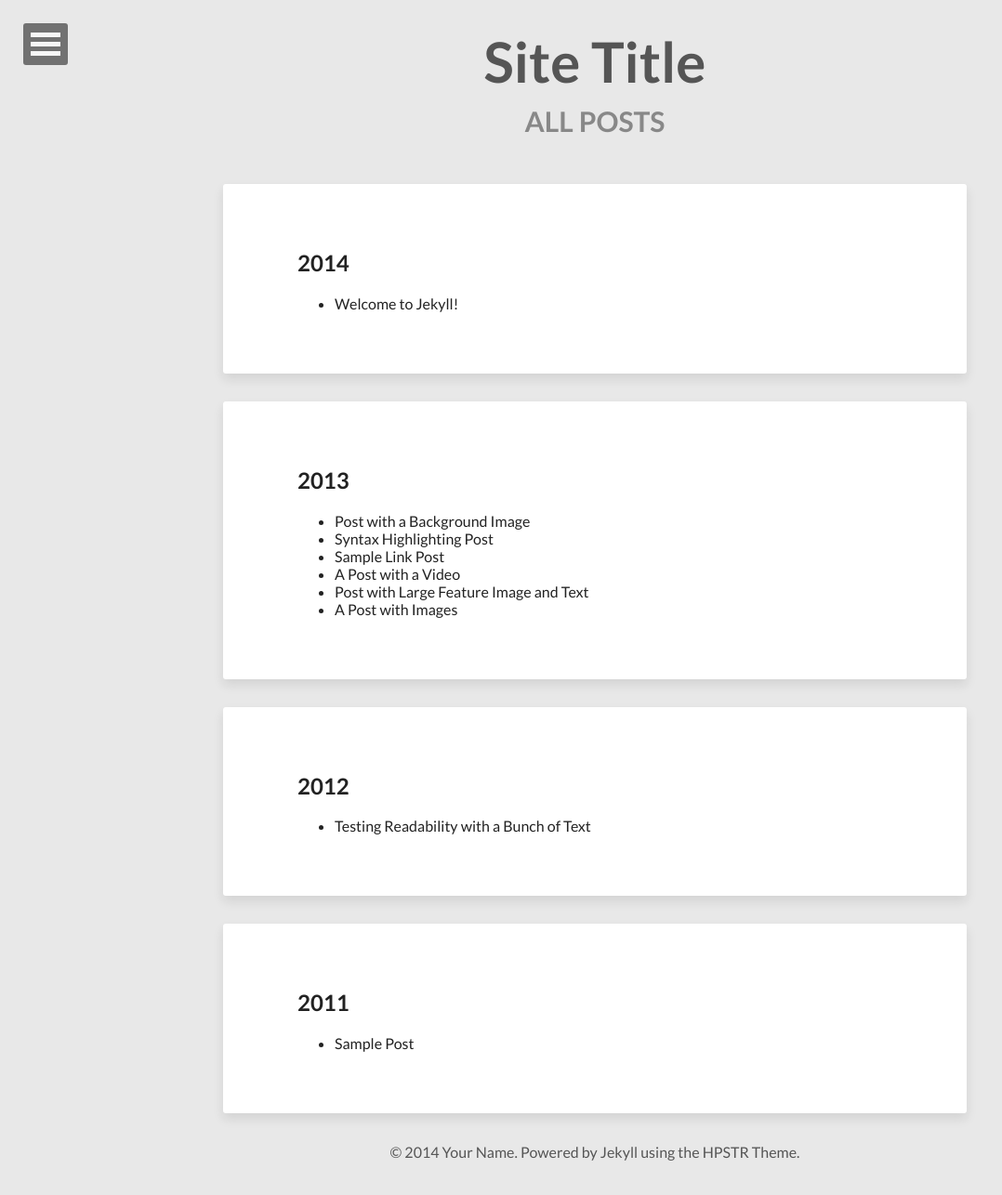
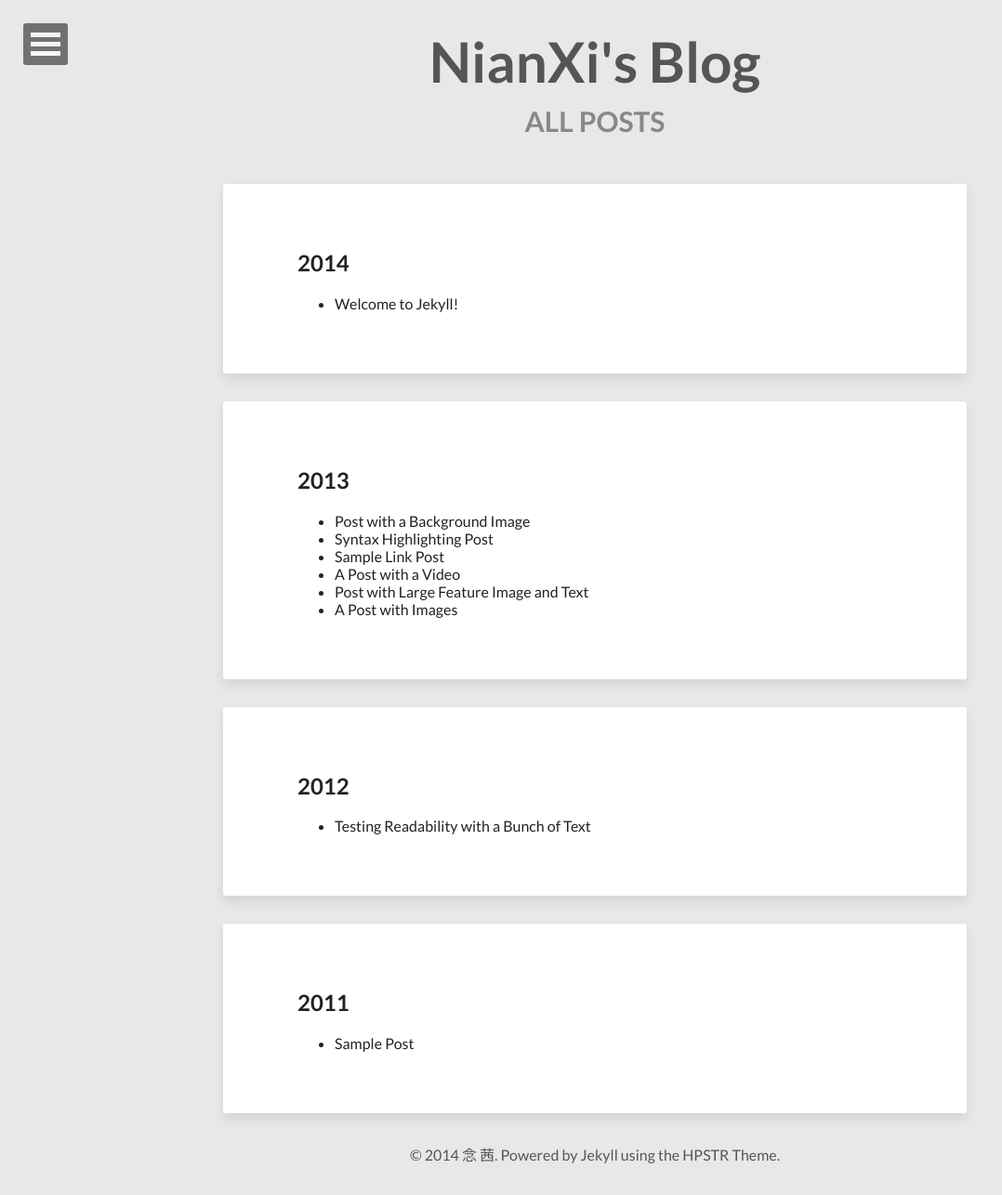
Before and after one commit to AllLuckly/CarinaTT.github.io, a Jekyll site: the page built from posts.html, in a window 1280 px wide. Shown: the whole page at 93% size, without its empty margins (0-1078 px from the left). Built offline with Jekyll 4.4.1, drawn with Linux system fonts in a browser that asks for light colours; nearby versions of some CDN libraries; some of the changed lines change nothing that is shown.

Commit message:
modify config

```diff
--- a/_config.yml
+++ b/_config.yml
@@ -1,19 +1,19 @@
-title:            Site Title
-description:      Describe your website here.
+title:            NianXi's Blog
+description:      念茜的博客.
 disqus_shortname:
 reading_time:     true
 words_per_minute: 200
 #Your site's domain goes here. Leave localhost server or blank when working locally.
-url:              http://localhost:4000
+url:              http://nianxi.net
 
 # Owner/author information
 owner:
-  name:           Your Name
+  name:           念 茜
   avatar:         avatar.jpg
-  bio:            "Your bio goes here. It shouldn't be super long but a good two sentences or two should suffice."
-  email:          you@email.com
+  bio:            "我就是那个单线程妞."
+  email:          yiyaaixuexi@gmail.com
   # Social networking links used in footer. Update and remove as you like.
-  twitter:
+  twitter:        CarinaTiantian
   facebook:
   github:
   stackexchange:
@@ -23,7 +23,7 @@ owner:
   tumblr:
   # For Google Authorship https://plus.google.com/authorship
   # google plus id, include the '+', eg +mmistakes
-  google_plus:    +yourid
+  google_plus:
 
 # Background image to be tiled on all pages
 background:
@@ -36,15 +36,15 @@ bing_verify:
 
 # Links to include in top navigation
 # For external links add external: true
-links:
-  - title: Theme Setup
-    url: /theme-setup
-  - title: External Link
-    url: http://mademistakes.com
-    external: true
+# links:
+  #- title: Theme Setup
+   # url: /theme-setup
+  #- title: External Link
+   # url: http://mademistakes.com
+    #external: true
 
 # http://en.wikipedia.org/wiki/List_of_tz_database_time_zones
-timezone:    America/New_York
+timezone:    PRC
 future:      true
 highlighter: pygments
 markdown:    kramdown
```
